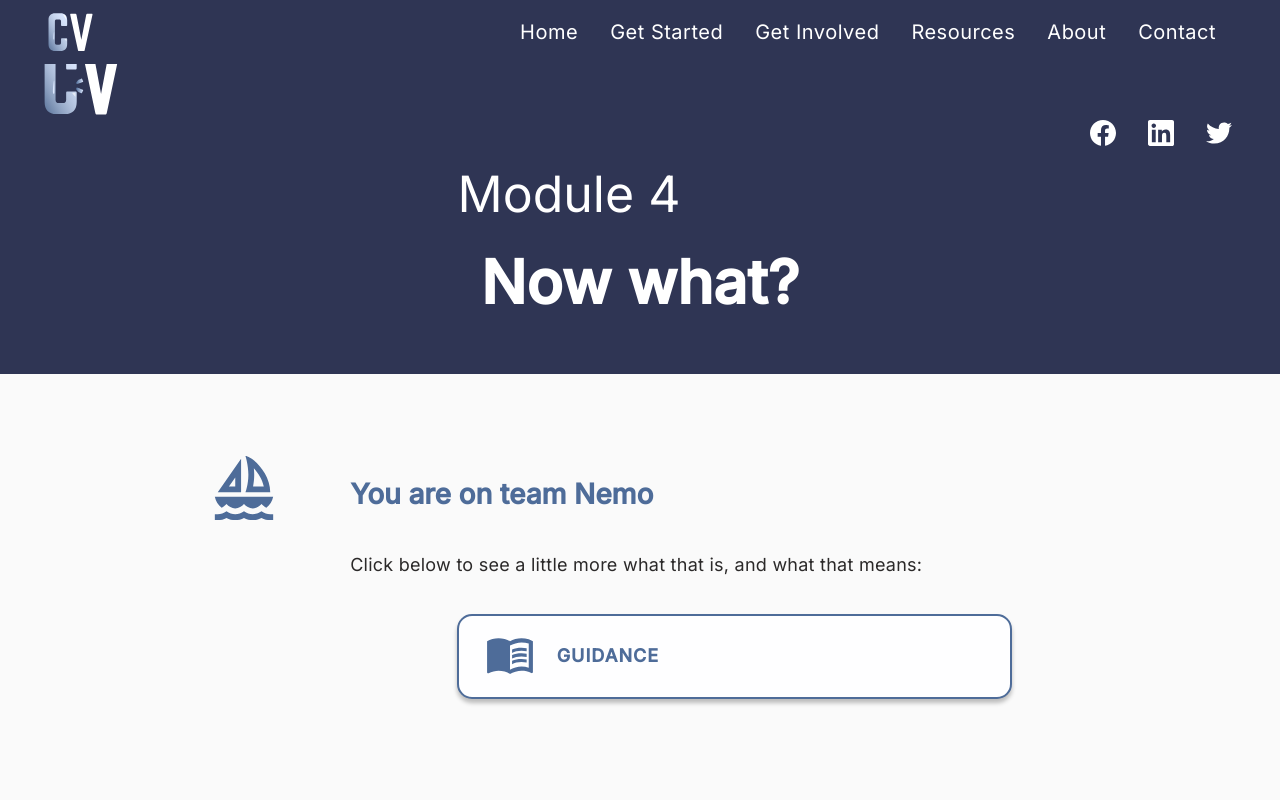
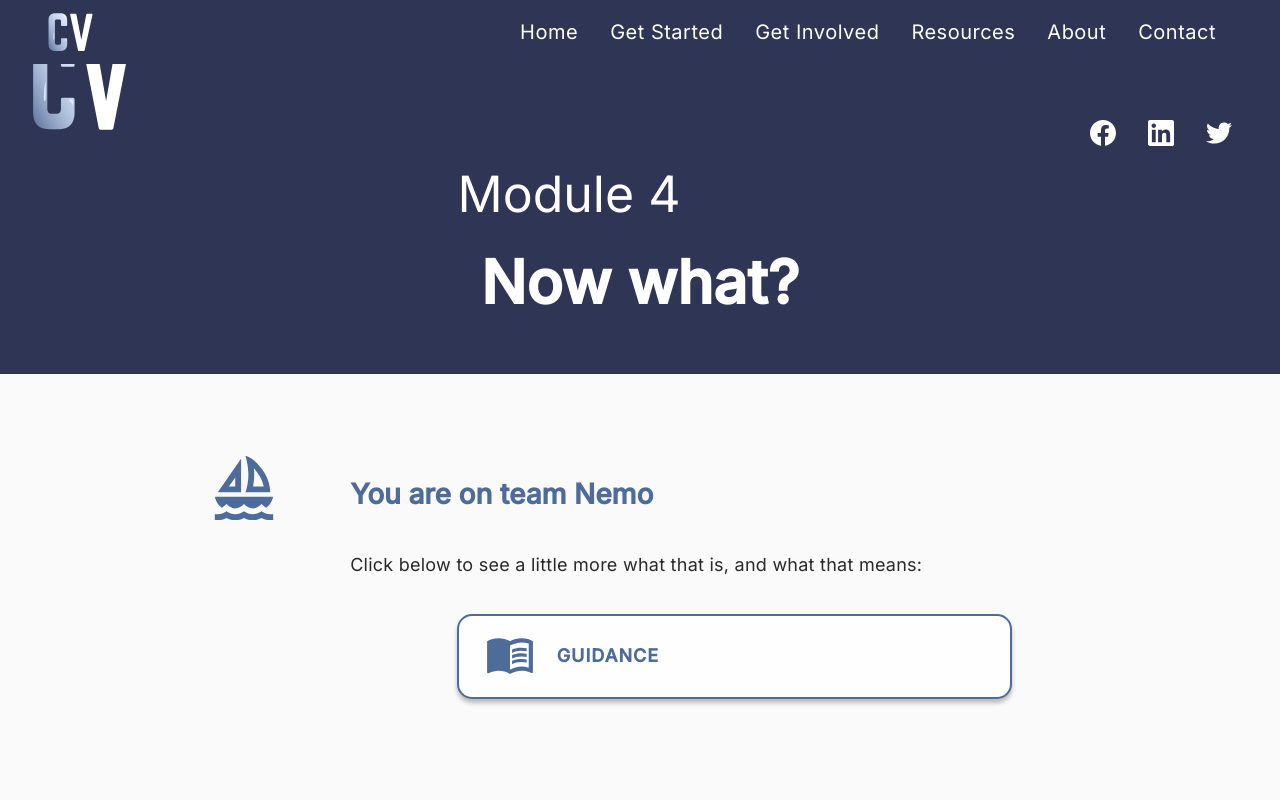
Before and after one commit to openseattle/clearviction-v1, a React (Create React App) app: page /onboarding-mod4 in a window 1280 px wide. Shown: the top 800 px of the page. Built offline with nearby package versions, Linux system fonts and the light colour scheme.

Commit message:
update logo

```diff
--- a/src/Components/Onboarding/Header.jsx
+++ b/src/Components/Onboarding/Header.jsx
@@ -1,7 +1,6 @@
-import React from 'react';
 import { Link } from 'react-router-dom';
 
-import logo from '../../Assets/Onboarding/logo.svg';
+import smallLogo from '../../Assets/Onboarding/smallLogo.svg';
 import fb from '../../Assets/Onboarding/fb.svg';
 import linkedIn from '../../Assets/Onboarding/linkedIn.svg';
 import twitter from '../../Assets/Onboarding/twitter.svg';
@@ -16,7 +15,7 @@ function Header(props) {
     return (
         <div className={classes.darkBlueBackground}>
             <Link to="/onboarding">
-                <img src={logo} className={classes.logoStyle} alt="CV logo" />
+                <img src={smallLogo} className={classes.logoStyle} alt="CV logo" />
             </Link>
 
             <div className={classes.socialContainer}>
```
Also changed, not shown: src/Assets/Onboarding/logo.svg (deleted), src/Assets/Onboarding/smallLogo.svg (added).
